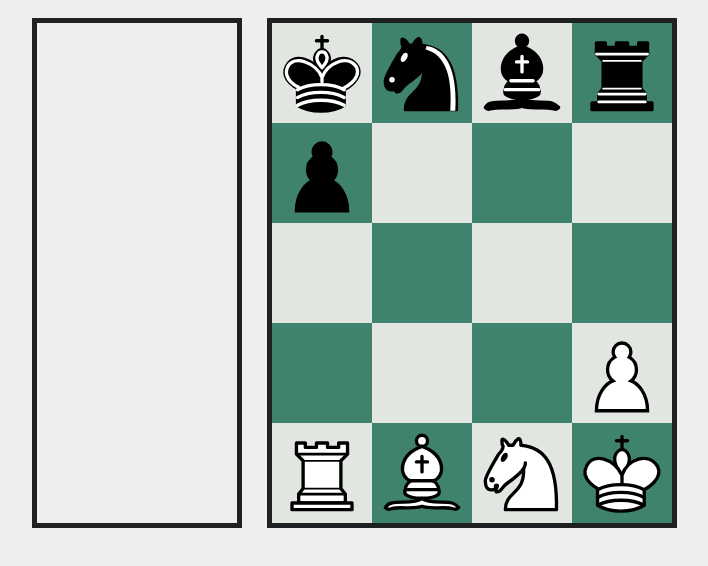
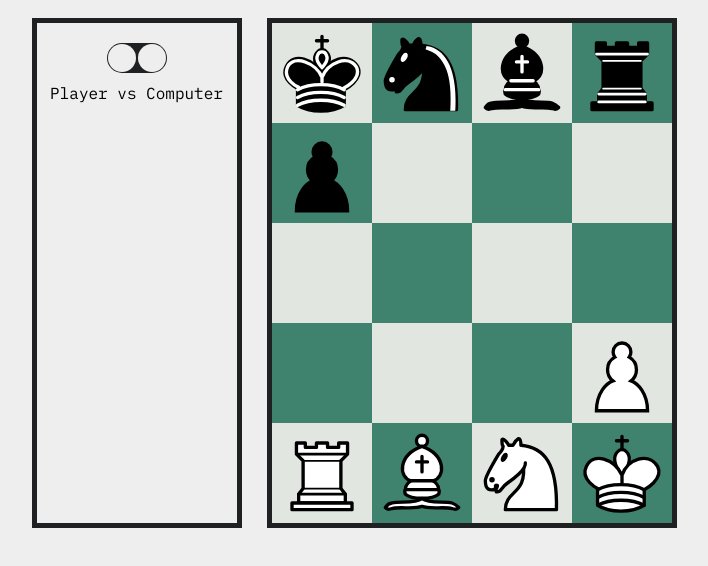
Before and after one commit to Amaan-N-K/MicroChess, a plain HTML site: page index.html in a window 1280 px wide. Shown: the part 178-744 px from the top of the page, without its empty margins (286-994 px from the left). Drawn offline with Linux system fonts and the light colour scheme.

Commit message:
Added Toggle for 1v1 and 1vscomputer to frontend

```diff
--- a/index.html
+++ b/index.html
@@ -22,7 +22,16 @@
       </div>
     </div>
     <div class="centerize">
-      <div class="controls"></div>
+      <div class="controls">
+        <div class="mode-switch">
+          <input type="checkbox" id="modeToggle" class="toggle-checkbox">
+          <label for="modeToggle" class="toggle-label">
+            <span class="toggle-inner"></span>
+            <span class="toggle-switch"></span>
+          </label>
+          <span id="modeText">Player vs Computer</span>
+        </div>
+      </div>
       <div class="board"></div>
     </div>
   </body>
--- a/script.js
+++ b/script.js
@@ -143,3 +143,29 @@ async function handleCellClick(event) {
         }
     }
 }
+
+const modeToggle = document.getElementById("modeToggle");
+
+
+modeToggle.addEventListener('change', function() {
+    if (modeToggle.checked) {
+        console.log("Local 1v1 Mode");
+    } else {
+        console.log("1 vs Computer Mode");
+    }
+
+    // Reset the game on the server when the toggle is clicked
+    fetch('http://localhost:5000/reset_game')
+    .then(response => response.json())
+    .then(data => {
+        if(data.message) {
+            console.log(data.message);
+
+            // Refresh the page to reset the frontend board
+            window.location.reload();
+        }
+    })
+    .catch((error) => {
+        console.error('Error:', error);
+    });
+});
--- a/styles.css
+++ b/styles.css
@@ -137,3 +137,63 @@ a:active {
   background-color: rgba(0, 0, 255, 0.5); /* Light blue background */
   border: 2px solid blue; /* Blue border */
 }
+
+.mode-switch {
+  display: flex;
+  align-items: center;
+  justify-content: center;
+  margin-top: 20px;
+  flex-direction: column;
+}
+
+.toggle-checkbox {
+  display: none;
+}
+
+.toggle-label {
+  display: block;
+  width: 60px;
+  height: 30px;
+  background-color: var(--black);
+  border-radius: 15px;
+  position: relative;
+  cursor: pointer;
+}
+
+.toggle-inner {
+  content: "";
+  display: block;
+  width: 28px;
+  height: 28px;
+  background-color: var(--white);
+  border-radius: 14px;
+  position: absolute;
+  top: 1px;
+  left: 1px;
+  transition: all 0.3s;
+}
+
+.toggle-switch {
+  content: "";
+  display: block;
+  width: 28px;
+  height: 28px;
+  background-color: var(--white);
+  border-radius: 14px;
+  position: absolute;
+  top: 1px;
+  right: 1px;
+  transition: all 0.3s;
+}
+
+.toggle-checkbox:checked + .toggle-label .toggle-inner {
+  left: calc(100% - (28px + 1px));
+}
+
+.toggle-checkbox:checked + .toggle-label .toggle-switch {
+  right: calc(100% - (28px + 1px));
+}
+
+#modeText {
+  margin-top: 10px;
+}
```
Also changed, not shown: 1 other file.
